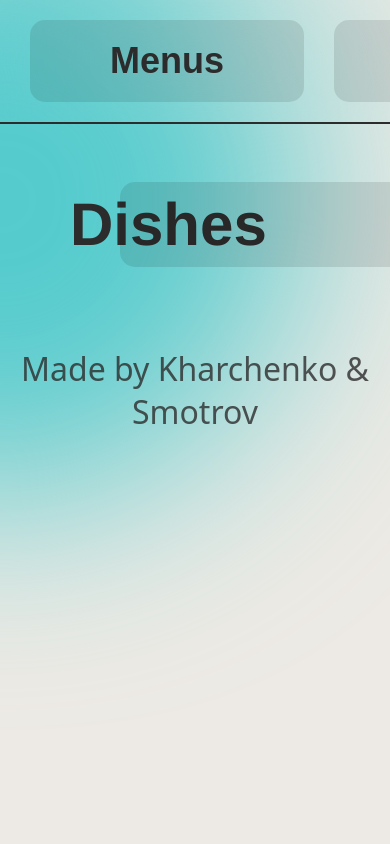
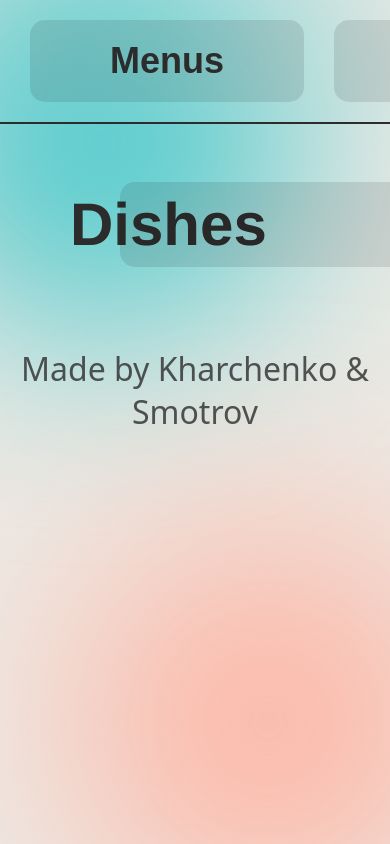
Before and after one commit to smotrov-misha/Tartaletcas, a React (Vite) app in the folder tartaletcas/: page / in a window 390 px wide. Shown: the top 844 px of the page. Built offline with nearby package versions, Linux system fonts and the light colour scheme.

Commit message:
made circles on the background responsive

```diff
--- a/tartaletcas/src/App.css
+++ b/tartaletcas/src/App.css
@@ -1,35 +1,26 @@
 .dot {
   border-radius: 50%;
+  width: 50vw;
+  height: 50vw;
+  min-width: 400px;
+  min-height: 400px;
   background-color: black;
+  position: fixed;
   display: inline-block;
   z-index: -1;
+  filter: blur(100px);
 }
 
 #first-circle {
-  width: 600px;
-  height: 600px;
-  transform: translate(-300px, -100px);
+  transform: translate(-25vw, -15vw);
   background-color: #55cbcd;
-  position: fixed;
-  filter: blur(100px);
 }
 
 #second-circle {
-  width: 600px;
-  height: 600px;
-  transform: translate(1000px, 400px);
+  bottom: 0;
+  right: 0;
+  transform: translate(20vw, 20vw);
   background-color: #fcb9a9;
-  position: fixed;
-  filter: blur(100px);
-}
-
-#third-circle {
-  width: 800px;
-  height: 800px;
-  transform: translate(500px, 1500px);
-  background-color: #55cbcd;
-  position: fixed;
-  filter: blur(100px);
 }
 
 .navigation {
--- a/tartaletcas/src/App.jsx
+++ b/tartaletcas/src/App.jsx
@@ -15,7 +15,6 @@ function Background() {
     <>
       <span className = "dot" id = "first-circle"></span>
       <span className = "dot" id = "second-circle"></span>
-      <span className = "dot" id = "third-circle"></span>
     </>
   );
 }
--- a/tartaletcas/src/Templates.jsx
+++ b/tartaletcas/src/Templates.jsx
@@ -55,9 +55,9 @@ export function NewTemplate(props) {
             }
             <div className='container-for-adding-dishes' style={{translate: newOrderMode ? "0 calc(250px - 22.5vh)" : "0px 0px"}}>
                <>
-                {props.dishes.map(dish => (<div className='chosen-dish' key={dish.id}>
+                {props.dishes.map((dish, i) => (<div className='chosen-dish' key={dish.id}>
                     <h3>{dish.name}</h3>
-                    <input type='text' placeholder='0' onChange={(e) => handleDishAmountChange(e, dish == [] ? dish.id - 1 : 0)} value = {dishAmount[dish.id - 1].amount || ""}></input>
+                    <input type='text' placeholder='0' onChange={(e) => handleDishAmountChange(e, i)} value = {dishAmount[i].amount || ""}></input>
                     </div>))}
                     </>
             </div>
@@ -124,10 +124,6 @@ function Template(props) {
 
 
 function Templates({changePreparationItems, dishes}) {
-
-    const dishesNewTemplate = [{id: 1, name: "tartaletcas", amount: 0}, {id: 2, name: "bigass", amount: 0}, {id: 3, name: "ahahah", amount: 0},
-    {id: 4, name: "porn", amount: 0}, {id: 5, name: "kaka", amount: 0}, {id: 6, name: "lala", amount: 0},
-     {id: 7, name: "arrra", amount: 0}, {id: 8, name: "opurn", amount: 0}, {id: 9, name: "lecsus", amount: 0}];
 
     const [newTemplateIsOpened, setNewTemplateIsOpened] = useState(false);
 
```
